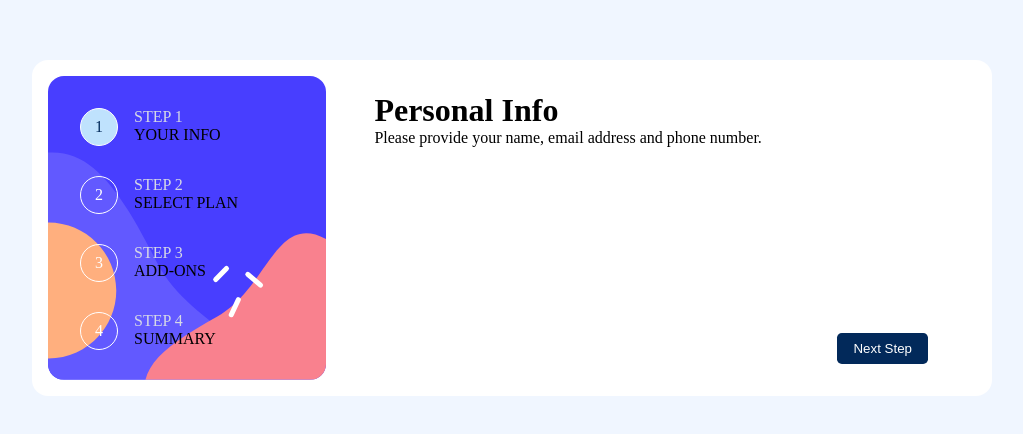
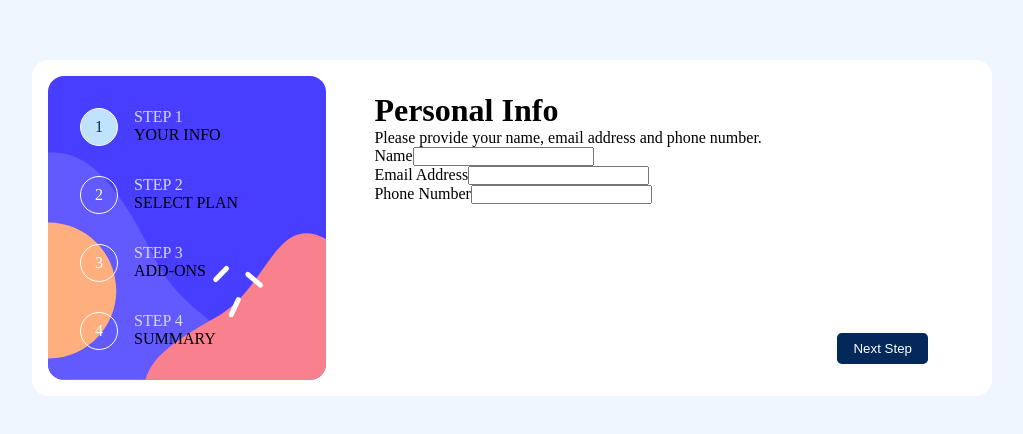
Before and after one commit to CristianB13/multi-step-form-app, an Angular app: page / in a window 1280 px wide. Shown: the part 172-606 px from the top of the page, without its empty margins (128-1151 px from the left). Built offline with nearby package versions, Linux system fonts and the light colour scheme.

Commit message:
add getters to form groups and update multi-step-form component template

```diff
--- a/src/app/components/multi-step-form/multi-step-form.component.html
+++ b/src/app/components/multi-step-form/multi-step-form.component.html
@@ -12,12 +12,26 @@
     <div class="step-info">Summary</div>
   </div>
 </div>
-<form (ngOnSubmit)="previousStep()">
+<form [formGroup]="form">
   <div *ngIf="step === 1" class="form-step">
-    <div class="form-group">
+    <div class="form-group" [formGroup]="personalInfo">
       <div class="header">
         <h1>Personal Info</h1>
         <p>Please provide your name, email address and phone number.</p>
+      </div>
+      <div>
+        <div class="form-control">
+          <label for="name">Name</label>
+          <input type="text" name="name" id="name" formControlName="name">
+        </div>
+        <div class="form-control">
+          <label for="">Email Address</label>
+          <input type="text" name="email" id="email" formControlName="email">
+        </div>
+        <div class="form-control">
+          <label for="">Phone Number</label>
+          <input type="text" name="phone" id="phone" formControlName="phone">
+        </div>
       </div>
     </div>
     <div class="form-nav">
@@ -29,6 +43,26 @@
       <div class="header">
         <h1>Select your plan</h1>
         <p>You have the option of monthly or yearly billing.</p>
+      </div>
+      <div [formGroup]="plan">
+        <div class="form-control">
+          <label for="name">Arcade</label>
+          <input type="radio" formControlName="type" value="Arcade">
+        </div>
+        <div class="form-control">
+          <label for="">Advanced</label>
+          <input type="radio" formControlName="type" value="Advanced">
+        </div>
+        <div class="form-control">
+          <label for="">Pro</label>
+          <input type="radio" formControlName="type" value="Pro">
+        </div>
+        <div class="form-control">
+          <label for="">Monthly</label>
+          <input type="radio" formControlName="option" value="monthly">
+          <label for="">Yearly</label>
+          <input type="radio" formControlName="option" value="yearly">
+        </div>
       </div>
     </div>
     <div class="form-nav">
@@ -42,6 +76,20 @@
         <h1>Pick add-ons</h1>
         <p>Add-ons help enhance your gaming experience.</p>
       </div>
+      <div [formGroup]="addOns">
+        <div class="form-control">
+          <label>Online Service</label>
+          <input type="checkbox" formControlName="onlineService">
+        </div>
+        <div class="form-control">
+          <label for="">Storage</label>
+          <input type="checkbox" formControlName="storage">
+        </div>
+        <div class="form-control">
+          <label for="">Customizable Profile</label>
+          <input type="checkbox" formControlName="customizableProfile">
+        </div>
+      </div>
     </div>
     <div class="form-nav">
         <button type="button" class="back" (click)="previousStep()">Go Back</button>
@@ -53,6 +101,14 @@
       <div class="header">
         <h1>Finishing up</h1>
         <p>Double check everything looks OK before confirming.</p>
+        <div>Name:{{personalInfo.get('name')?.value}}</div>
+        <div>Email:{{personalInfo.get('email')?.value}}</div>
+        <div>Phone:{{personalInfo.get('phone')?.value}}</div>
+        <div>Plan Type:{{plan.get('type')?.value}}</div>
+        <div>Plan Option:{{plan.get('option')?.value}}</div>
+        <div>OnlineService:{{addOns.get('onlineService')?.value}}</div>
+        <div>Storage:{{addOns.get('storage')?.value}}</div>
+        <div>Customizable Profile:{{addOns.get('customizableProfile')?.value}}</div>
       </div>
     </div>
     <div class="form-nav">
--- a/src/app/components/multi-step-form/multi-step-form.component.ts
+++ b/src/app/components/multi-step-form/multi-step-form.component.ts
@@ -31,6 +31,18 @@ export class MultiStepFormComponent implements OnInit {
     })
   }
 
+  get personalInfo(): FormGroup {
+    return this.form.controls['personalInfo'] as FormGroup;
+  }
+
+  get plan(): FormGroup {
+    return this.form.get('plan') as FormGroup;
+  }
+
+  get addOns(): FormGroup {
+    return this.form.get('addOns') as FormGroup;
+  }
+
   nextStep(): void {
     this.step++;
   }
```
